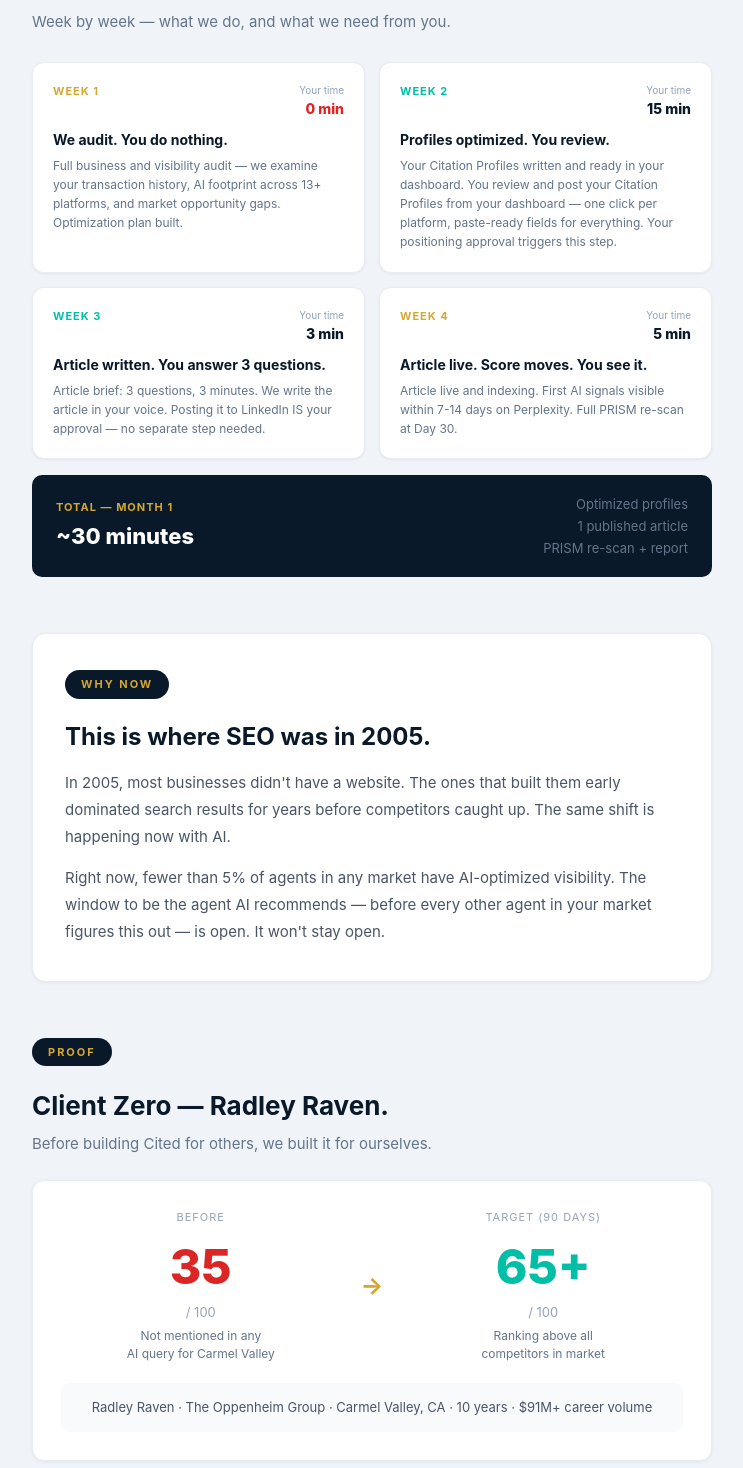
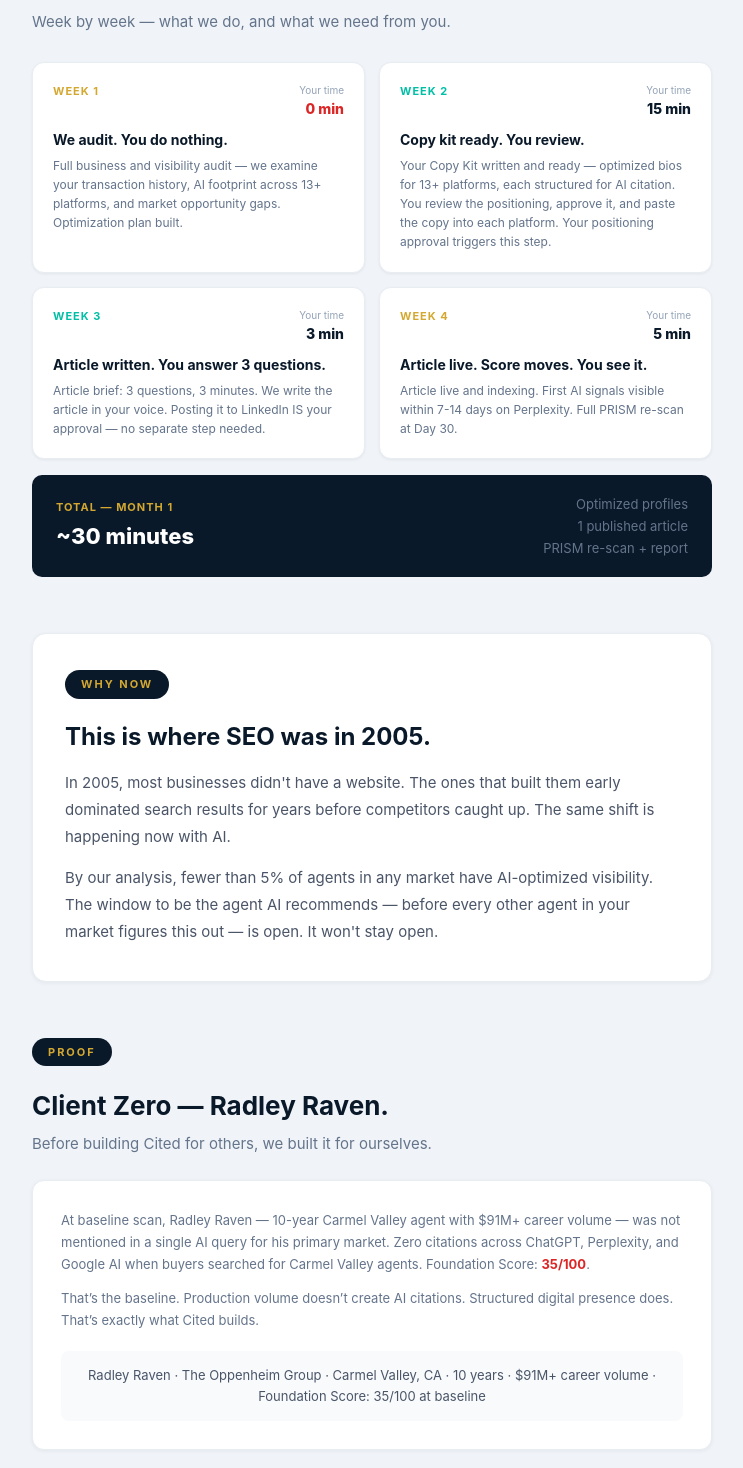
Before and after one commit to radleyraven/cited-dashboard, a Next.js app: page /how-it-works in a window 1280 px wide. Shown: the part 1262-2730 px from the top of the page, without its empty margins (268-1011 px from the left). Built offline with nearby package versions, Linux system fonts and the light colour scheme.

Commit message:
How It Works: AI claim fix, geo-neutral FAQ, satellite site term, Copy Kit, proof rewrite, CTA routing, stat attributions, PRISM detail

```diff
--- a/src/app/how-it-works/page.tsx
+++ b/src/app/how-it-works/page.tsx
@@ -2,7 +2,7 @@
   const faqs = [
     {
       q: 'I don\'t actually believe AI recommends specific agents. Does this really happen?',
-      a: 'Yes — and you can test it right now. Open ChatGPT or Perplexity and type "who are the best luxury real estate agents in [your market]?" You\'ll get a specific list of names. The agents on that list didn\'t get there by accident — they have the right platform signals in place. The agents not on the list (likely including you) are invisible to that seller or buyer before they ever pick up the phone.',
+      a: 'Yes — and you can test it right now. Open ChatGPT or Perplexity and type "who are the best real estate agents in [your market]?" You\'ll get 1–3 names. The agents on that list didn\'t get there by accident — they have the right platform signals in place. The agents not on the list (likely including you) don\'t exist to that seller or buyer before they ever pick up the phone.',
     },
     {
       q: 'I already have a Google Business Profile. Doesn\'t that cover it?',
@@ -17,8 +17,8 @@
       a: 'Nothing. You walk away, you keep everything we\'ve built (all profile optimizations, all content, all platform setups — it\'s yours). There\'s no invoice, no awkward call. If your score didn\'t move by at least 20 points, you don\'t owe us anything. That\'s the Citation Guarantee™.',
     },
     {
-      q: 'Who else in North County San Diego is doing this?',
-      a: 'Fewer than 5% of agents in any North County market are actively optimizing for AI citation visibility right now. We\'re currently working with a small founding cohort — we don\'t publish their names publicly while they\'re building their competitive advantage. That\'s the point of moving first.',
+      q: 'Who else in my market is doing this?',
+      a: 'Very few. By our analysis, fewer than 5% of agents in any market are actively optimizing for AI citation visibility right now. We\'re currently working with a small founding cohort — we don\'t publish their names publicly while they\'re building their competitive advantage. That\'s the point of moving first.',
     },
   ];
 
@@ -28,7 +28,7 @@
     { item: 'LinkedIn profile rewrite — location, markets, expertise signals', value: 350 },
     { item: 'Zillow + Realtor.com bio rewrites for AI keyword structure', value: 300 },
     { item: 'FastExpert + Bing Places + Apple Business profile builds', value: 300 },
-    { item: 'AI-optimized personal website — built, hosted, and maintained by Cited', value: 500 },
+    { item: 'AI citation satellite site — built with RealEstateAgent schema, hosted, and maintained by Cited', value: 500 },
     { item: 'Month 1 authority article (written in your voice, published)', value: 500 },
     { item: 'Monthly PRISM re-scans across 9 AI engines (3 months)', value: 450 },
     { item: 'Monthly performance reports — score, platform, next steps (3 months)', value: 300 },
@@ -36,7 +36,7 @@
 
   const weeks = [
     { week: 'Week 1', title: 'We audit. You do nothing.', time: '0 min', color: '#D4A830', detail: 'Full business and visibility audit — we examine your transaction history, AI footprint across 13+ platforms, and market opportunity gaps. Optimization plan built.' },
-    { week: 'Week 2', title: 'Profiles optimized. You review.', time: '15 min', color: '#00BFA6', detail: 'Your Citation Profiles written and ready in your dashboard. You review and post your Citation Profiles from your dashboard — one click per platform, paste-ready fields for everything. Your positioning approval triggers this step.' },
+    { week: 'Week 2', title: 'Copy kit ready. You review.', time: '15 min', color: '#00BFA6', detail: 'Your Copy Kit written and ready — optimized bios for 13+ platforms, each structured for AI citation. You review the positioning, approve it, and paste the copy into each platform. Your positioning approval triggers this step.' },
     { week: 'Week 3', title: 'Article written. You answer 3 questions.', time: '3 min', color: '#00BFA6', detail: 'Article brief: 3 questions, 3 minutes. We write the article in your voice. Posting it to LinkedIn IS your approval — no separate step needed.' },
     { week: 'Week 4', title: 'Article live. Score moves. You see it.', time: '5 min', color: '#D4A830', detail: 'Article live and indexing. First AI signals visible within 7-14 days on Perplexity. Full PRISM re-scan at Day 30.' },
   ];
@@ -70,7 +70,7 @@
             AI cites agents it already knows. We make sure it knows you.
           </p>
           <p style={{ fontSize: '16px', color: '#4a5568', lineHeight: 1.8, margin: '0 0 20px' }}>
-            Sellers and buyers used to Google an agent&apos;s name and scroll through results. Now they ask ChatGPT, Perplexity, Google AI Overviews, and Gemini — and those systems give one answer. Not a list. One recommendation. And traditional SEO doesn&apos;t move the needle on any of them.
+            Sellers and buyers used to Google an agent&apos;s name and scroll through results. Now they ask ChatGPT, Perplexity, Google AI Overviews, and Gemini — and those systems surface 1–3 names. Not a directory. A short list of agents AI already knows. And traditional SEO doesn&apos;t influence any of them. <span style={{ fontSize: '13px', color: '#94a3b8' }}>(BrightLocal, 2026)</span>
           </p>
           <p style={{ fontSize: '16px', color: '#4a5568', lineHeight: 1.8, margin: 0 }}>
             The agents who get recommended have something in common: their information exists in the right places, in the right format, for AI to read and cite. It has nothing to do with how good they are. It&apos;s a data problem — and it&apos;s fixable.
@@ -154,7 +154,7 @@
             In 2005, most businesses didn&apos;t have a website. The ones that built them early dominated search results for years before competitors caught up. The same shift is happening now with AI.
           </p>
           <p style={{ fontSize: '15px', color: '#4a5568', lineHeight: 1.8, margin: 0 }}>
-            Right now, fewer than 5% of agents in any market have AI-optimized visibility. The window to be the agent AI recommends — before every other agent in your market figures this out — is open. It won&apos;t stay open.
+            By our analysis, fewer than 5% of agents in any market have AI-optimized visibility. The window to be the agent AI recommends — before every other agent in your market figures this out — is open. It won&apos;t stay open.
           </p>
         </div>
 
@@ -167,23 +167,16 @@
           <p style={{ fontSize: '15px', color: '#64748b', margin: '0 0 24px' }}>Before building Cited for others, we built it for ourselves.</p>
 
           <div style={{ background: '#fff', borderRadius: '12px', padding: '28px', border: '1px solid #e8edf2', boxShadow: '0 1px 4px rgba(0,0,0,0.06)' }}>
-            <div style={{ display: 'grid', gridTemplateColumns: '1fr auto 1fr', gap: '20px', alignItems: 'center', marginBottom: '20px' }}>
-              <div style={{ textAlign: 'center' }}>
-                <div style={{ fontSize: '11px', color: '#94a3b8', textTransform: 'uppercase', letterSpacing: '1px', marginBottom: '6px' }}>Before</div>
-                <div style={{ fontSize: '48px', fontWeight: 800, color: '#dc2626' }}>35</div>
-                <div style={{ fontSize: '13px', color: '#94a3b8' }}>/ 100</div>
-                <div style={{ fontSize: '12px', color: '#64748b', marginTop: '4px' }}>Not mentioned in any<br />AI query for Carmel Valley</div>
+            <div style={{ marginBottom: '20px' }}>
+              <div style={{ fontSize: '13px', color: '#64748b', lineHeight: 1.7, marginBottom: '12px' }}>
+                At baseline scan, Radley Raven — 10-year Carmel Valley agent with $91M+ career volume — was not mentioned in a single AI query for his primary market. Zero citations across ChatGPT, Perplexity, and Google AI when buyers searched for Carmel Valley agents. Foundation Score: <strong style={{ color: '#dc2626' }}>35/100</strong>.
               </div>
-              <div style={{ fontSize: '24px', color: '#D4A830', fontWeight: 700 }}>→</div>
-              <div style={{ textAlign: 'center' }}>
-                <div style={{ fontSize: '11px', color: '#94a3b8', textTransform: 'uppercase', letterSpacing: '1px', marginBottom: '6px' }}>Target (90 days)</div>
-                <div style={{ fontSize: '48px', fontWeight: 800, color: '#00BFA6' }}>65+</div>
-                <div style={{ fontSize: '13px', color: '#94a3b8' }}>/ 100</div>
-                <div style={{ fontSize: '12px', color: '#64748b', marginTop: '4px' }}>Ranking above all<br />competitors in market</div>
+              <div style={{ fontSize: '13px', color: '#64748b', lineHeight: 1.7 }}>
+                That’s the baseline. Production volume doesn’t create AI citations. Structured digital presence does. That’s exactly what Cited builds.
               </div>
             </div>
             <div style={{ background: '#f8fafc', borderRadius: '8px', padding: '14px 16px', fontSize: '13px', color: '#4a5568', lineHeight: 1.6, textAlign: 'center' }}>
-              Radley Raven · The Oppenheim Group · Carmel Valley, CA · 10 years · $91M+ career volume
+              Radley Raven · The Oppenheim Group · Carmel Valley, CA · 10 years · $91M+ career volume · Foundation Score: 35/100 at baseline
             </div>
           </div>
         </div>
@@ -196,8 +189,11 @@
           <h2 style={{ fontSize: '26px', fontWeight: 700, color: '#0A1929', margin: '0 0 8px' }}>
             Here&apos;s everything you get. Here&apos;s what it&apos;s worth.
           </h2>
-          <p style={{ fontSize: '15px', color: '#64748b', margin: '0 0 24px', lineHeight: 1.7 }}>
-            A few select agents in North County San Diego. First 90 days free.
+          <p style={{ fontSize: '15px', color: '#64748b', margin: '0 0 8px', lineHeight: 1.7 }}>
+            A few select agents. First 90 days free.
+          </p>
+          <p style={{ fontSize: '13px', color: '#64748b', margin: '0 0 24px', lineHeight: 1.7 }}>
+            Founding members get a full <span style={{ color: '#D4A830', fontWeight: 600 }}>PRISM Scan™</span> — 1,700+ queries across 9 AI engines, complete gap analysis, competitor intelligence, and a 90-day optimization plan.
           </p>
 
           {/* Value stack */}
@@ -273,12 +269,12 @@
             A few select agents. First 90 days free.<br />Takes 5 minutes or less to get started.
           </p>
 
-          <a href="https://citedagent.com/intake" style={{ display: 'block', background: '#00BFA6', color: '#fff', fontWeight: 700, fontSize: '16px', padding: '16px 36px', borderRadius: '8px', textDecoration: 'none', letterSpacing: '0.3px', marginBottom: '12px' }}>
-            Claim My Founding Spot →
+          <a href="https://citedagent.com/score" style={{ display: 'block', background: '#00BFA6', color: '#fff', fontWeight: 700, fontSize: '16px', padding: '16px 36px', borderRadius: '8px', textDecoration: 'none', letterSpacing: '0.3px', marginBottom: '12px' }}>
+            Get My Foundation Score →
           </a>
 
           <p style={{ fontSize: '13px', color: '#94a3b8', margin: 0 }}>
-            Prefer to talk first? Reply directly to Radley&apos;s email.
+            Prefer to talk first? Email Radley directly at <a href="mailto:hello@citedagent.com" style={{ color: '#00BFA6', textDecoration: 'none' }}>hello@citedagent.com</a>
           </p>
         </div>
 
```
